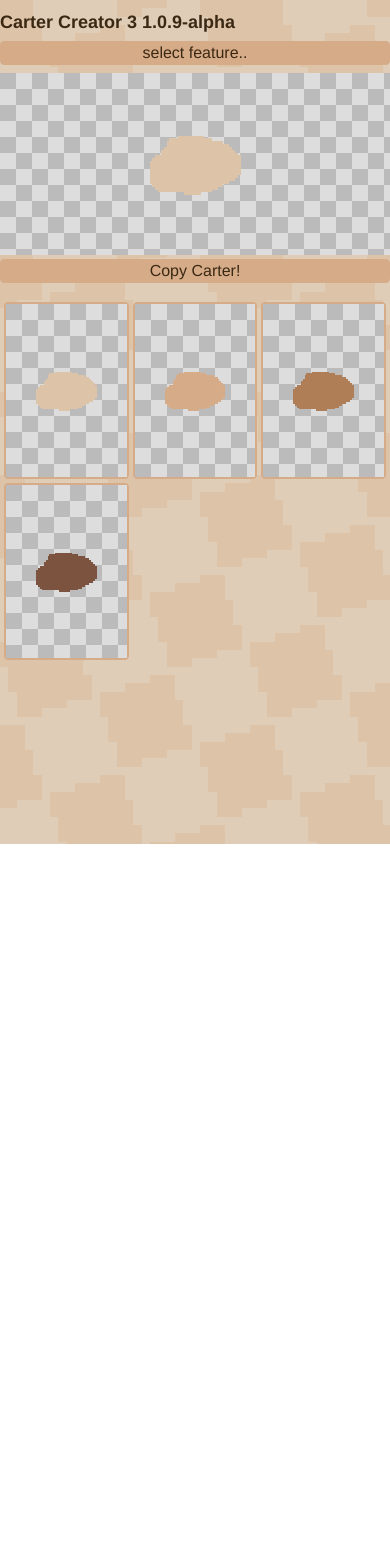
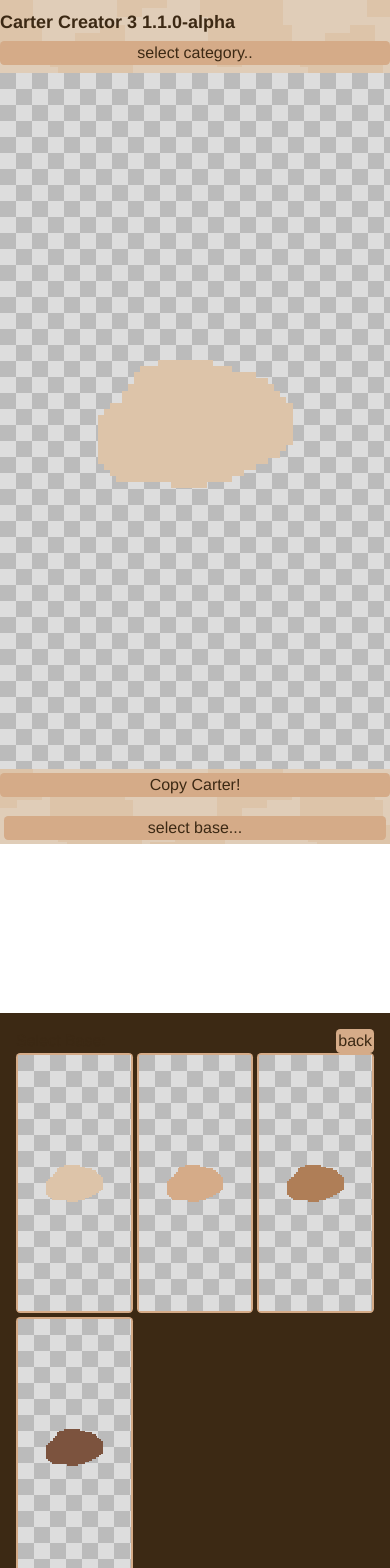
Before and after one commit to maffiemaffie/carter-creator-3, a React (Vite) app: page / in a window 390 px wide. Shown: the top 1568 px of the page. Before the commit the page ends 844 px from the top, so only its background shows below. Built offline with nearby package versions, Linux system fonts and the light colour scheme; a web font is replaced by a local one.

Commit message:
major mobile improvements

```diff
--- a/src/App.css
+++ b/src/App.css
@@ -80,7 +80,7 @@ pre {
   height: 100%;
   min-height: 0;
 
-  grid-area: features;
+  grid-area: buttons;
 }
 
 .feature-page > button {
@@ -89,7 +89,6 @@ pre {
 }
 
 #features-book {
-  grid-area: book;
   width: 100%;
   height: 100%;
   min-height: 0;
@@ -99,17 +98,32 @@ pre {
 
   display: grid;
   grid-template-areas:
-    "tabs"
     "features"
     "controls";
 
-  grid-template-rows: auto 1fr auto;
+  grid-template-rows: 1fr auto;
+}
+
+#feature-select {
+  grid-area: features;
+  min-height: 0;
+  height: 100%;
+
+  display: grid;
+  grid-template-areas:
+    "tabs"
+    "buttons";
+  grid-template-rows: auto 1fr;
+}
+
+#feature-select > .feature-select-header {
+  display: none;
 }
 
 #page-tabs {
   grid-area: tabs;
   display: flex;
-  flex-flow: row;
+  flex-flow: row wrap;
   gap: 0.3vw;
 }
 
@@ -138,6 +152,8 @@ pre {
   width: 100vw;
   max-width: 900px;
   height: 100dvh;
+
+  overflow: hidden;
 
   grid-template-columns: 1fr 1fr;
   grid-template-rows: auto auto 1fr;
@@ -370,11 +386,45 @@ nav > button:before {
   }
 }
 
+#open-book,
 #open-nav {
   display: none;
 }
 
 @media (max-width: 768px) {
+  #feature-select {
+    position: absolute;
+    left: 0;
+    width: 100vw;
+    height: 100dvh;
+    background-color: #3c2914;
+    margin: 0;
+    padding: 1em;
+    box-sizing: border-box;
+    top: 120vh;
+    transition: top 0.2s cubic-bezier(0.09, 0.42, 0.84, 0.98);
+
+    grid-template-areas:
+      "header"
+      "tabs"
+      "buttons";
+    grid-template-rows: auto auto 1fr;
+  }
+
+  #feature-select > .feature-select-header {
+    display: initial;
+    grid-area: header;
+    display: flex;
+    flex-flow: row nowrap;
+    justify-content: space-between;
+    align-items: center;
+  }
+
+  #feature-select.open {
+    top: 0;
+  }
+
+  #open-book,
   #open-nav {
     display: block;
   }
@@ -390,12 +440,12 @@ nav > button:before {
     width: 100vw;
     height: 100dvh;
     flex-flow: column nowrap;
-    left: -120vw;
-    transition: left 0.2s cubic-bezier(.09,.42,.84,.98);
+    top: -120vh;
+    transition: top 0.2s cubic-bezier(0.09, 0.42, 0.84, 0.98);
   }
 
   nav.open {
-    left: 0;
+    top: 0;
   }
 
   nav > button {
@@ -421,7 +471,7 @@ nav > button:before {
       "book";
 
     grid-template-columns: 100vw;
-    grid-template-rows: auto auto 2fr 5fr;
+    grid-template-rows: auto auto 1fr auto;
 
     width: 100vw;
   }
--- a/src/CarterBuilder.tsx
+++ b/src/CarterBuilder.tsx
@@ -55,7 +55,7 @@ export default function CarterBuilder() {
   return (
     <>
       <div id="carter-builder">
-        <h1>Carter Creator 3 1.0.9-alpha</h1>
+        <h1>Carter Creator 3 1.1.0-alpha</h1>
         <div id="main-carter">
           <CarterExample
             baseColor={selectedBase.baseColor}
@@ -67,7 +67,7 @@ export default function CarterBuilder() {
             selectedFeatures={selectedFeatures}
           />
         </div>
-        <button id="open-nav" onClick={() => setOpenNavbar(true)}>select feature..</button>
+        <button id="open-nav" onClick={() => setOpenNavbar(true)}>select category..</button>
         <nav className={openNavbar ? "open" : undefined}>
           <button
             type="button"
--- a/src/components/ChangeBase.tsx
+++ b/src/components/ChangeBase.tsx
@@ -1,19 +1,44 @@
+import { useState } from "react";
 import type { RGBAColor } from "../cart-layer";
 import { BASE_CARTERS } from "../carter-constants";
 import CarterExample from "./CarterExample";
 
 type ChangeBaseProps = {
-  onBaseSelect: (base: { baseImage: HTMLImageElement; baseColor: RGBAColor }) => void;
+  onBaseSelect: (base: {
+    baseImage: HTMLImageElement;
+    baseColor: RGBAColor;
+  }) => void;
 };
 
 export default function ChangeBase({ onBaseSelect }: ChangeBaseProps) {
+  const [bookOpen, setBookOpen] = useState<boolean>(false);
+
   return (
+    <>
+      <input
+        id="open-book"
+        type="button"
+        value="select base..."
+        onClick={() => setBookOpen(true)}
+      />
+      <fieldset id="feature-select" className={bookOpen ? "open" : undefined}>
+        <div className="feature-select-header">
+          Select Base:
+          <input
+            type="button"
+            value="back"
+            onClick={() => setBookOpen(false)}
+          />
+        </div>
         <div className="feature-page">
           {Object.values(BASE_CARTERS).map((base) => (
             <button
               key={base.baseImage.src}
               type="button"
-          onClick={() => onBaseSelect(base)}
+              onClick={() => {
+                setBookOpen(false);
+                onBaseSelect(base);
+              }}
             >
               <CarterExample
                 baseColor={base.baseColor}
@@ -25,5 +50,7 @@ export default function ChangeBase({ onBaseSelect }: ChangeBaseProps) {
             </button>
           ))}
         </div>
+      </fieldset>
+    </>
   );
 }
--- a/src/components/FeatureBook.tsx
+++ b/src/components/FeatureBook.tsx
@@ -25,10 +25,13 @@ export default function FeatureBook({
   onFeatureSelect,
   onUpdatePosition,
   baseColor,
-  baseImage
+  baseImage,
 }: FeatureBookProps) {
   const [features, setFeatures] = useState<CartFeature[]>([]);
   const [page, setPage] = useState<number>(0);
+  const [bookOpen, setBookOpen] = useState<boolean>(false);
+
+  const featuresPerPage = 9;
 
   useEffect(() => {
     const loadFeatures = async () => {
@@ -53,6 +56,7 @@ export default function FeatureBook({
 
       setFeatures(loadedFeatures);
       setPage(0);
+      setBookOpen(true);
     };
 
     loadFeatures();
@@ -82,16 +86,31 @@ export default function FeatureBook({
   return (
     <>
       <fieldset id="offset-buttons">
-        <legend>Move Feature:</legend>
-        <button type="button" onClick={() => shiftFeature("left")} >◀️</button>
-        <button type="button" onClick={() => shiftFeature("right")} >▶️</button>
-        <button type="button" onClick={() => shiftFeature("up")} >🔼</button>
-        <button type="button" onClick={() => shiftFeature("down")} >🔽</button>
+        <legend>Move {stackSlotName}:</legend>
+        <button type="button" onClick={() => shiftFeature("left")}>
+          ◀️
+        </button>
+        <button type="button" onClick={() => shiftFeature("right")}>
+          ▶️
+        </button>
+        <button type="button" onClick={() => shiftFeature("up")}>
+          🔼
+        </button>
+        <button type="button" onClick={() => shiftFeature("down")}>
+          🔽
+        </button>
       </fieldset>
+      <input id="open-book" type="button" value={`select ${stackSlotName}...`} onClick={() => setBookOpen(true)} />
+      <fieldset id="feature-select" className={bookOpen ? "open" : undefined}>
+        <div className="feature-select-header">
+          Select {stackSlotName}:
+          <input type="button" value="back" onClick={() => setBookOpen(false)} />
+        </div>
         <fieldset id="page-tabs">
           <legend>Page:</legend>
-        {Array.from({ length: Math.ceil(features.length / 9) }).map(
-          (_, index) => (
+          {Array.from({
+            length: Math.ceil(features.length / featuresPerPage),
+          }).map((_, index) => (
             <input
               key={index + 1}
               type="button"
@@ -99,15 +118,19 @@ export default function FeatureBook({
               onClick={() => setPage(index)}
               disabled={page === index}
             />
-          ),
-        )}
+          ))}
         </fieldset>
         <div className="feature-page">
-        {features.slice(page * 9, (page + 1) * 9).map((feature) => (
+          {features
+            .slice(page * featuresPerPage, (page + 1) * featuresPerPage)
+            .map((feature) => (
               <button
                 key={feature.name}
                 type="button"
-            onClick={() => onFeatureSelect(feature.overlay)}
+                onClick={() => {
+                  setBookOpen(false);
+                  onFeatureSelect(feature.overlay);
+                }}
               >
                 <CarterExample
                   baseColor={baseColor}
@@ -125,6 +148,7 @@ export default function FeatureBook({
               </button>
             ))}
         </div>
+      </fieldset>
     </>
   );
 }
```
Lines whose indentation alone changed are shown as unchanged.
